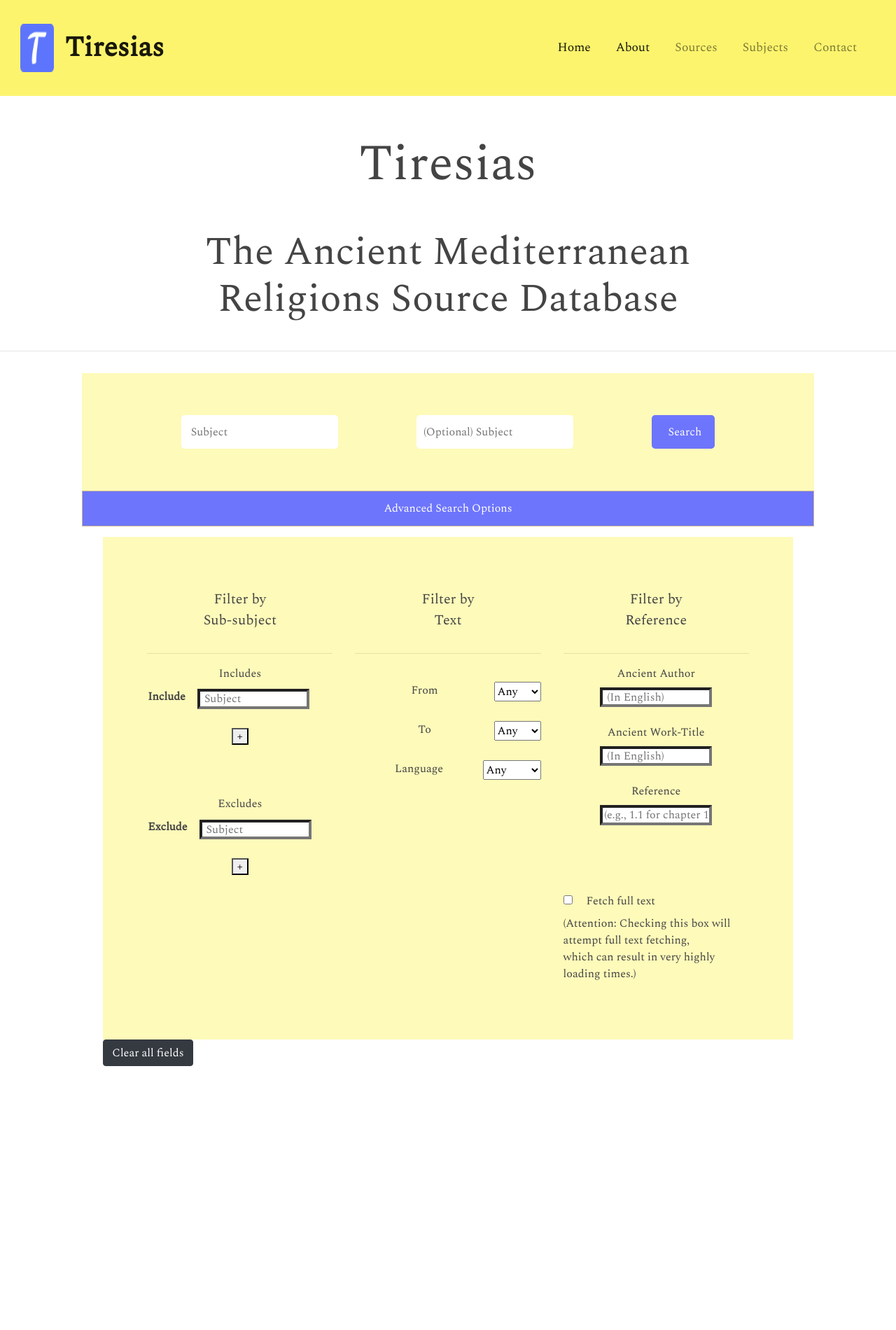
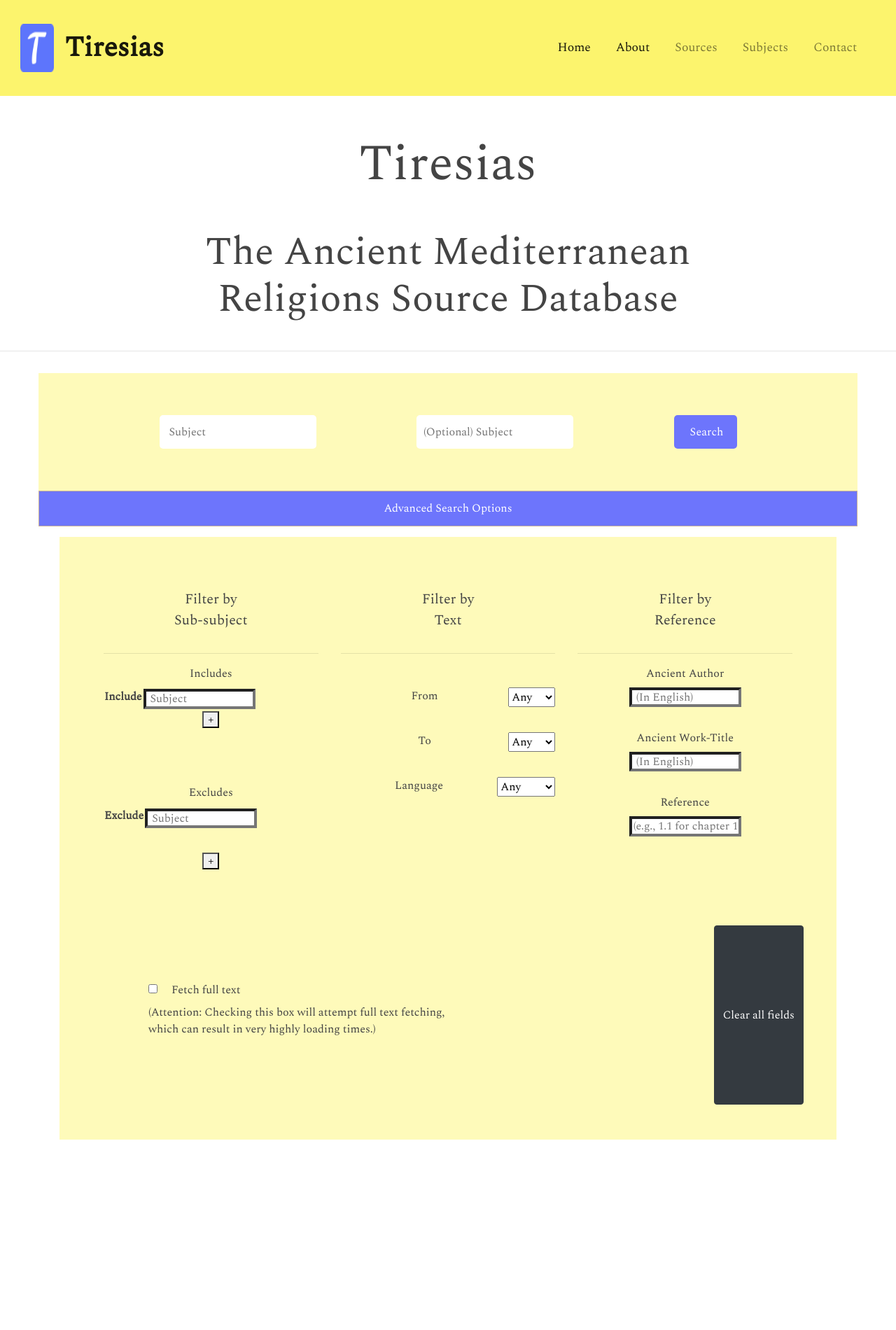
Before and after one commit to carinature/WebLib, a Flask app: page / in a window 1280 px wide, after a click on "Advanced Search Options". Shown: the top 1900 px of the page at 70% size. Run offline with Flask 2, Linux system fonts and the light colour scheme; parts of the project's set-up code (start-up, migrations or seed data) failed here and were passed over; some libraries are stand-ins or nearby versions.

Commit message:
filter style update

```diff
--- a/app/static/css/style.css
+++ b/app/static/css/style.css
@@ -130,6 +130,10 @@
     border-radius: 1em;
 }
 
+.add-btn {
+    margin-bottom: 4rem;
+}
+
 /* General
    ========================================================================== */
 
@@ -200,8 +204,13 @@
     float: top;
 }
 
-.margin-left-15 {
-    margin-left: 15px;
+.margin-left-1r {
+    margin-left: 1rem;
+}
+
+
+.margin-2r {
+    margin: 2rem;
 }
 
 .position-rel {
@@ -417,6 +426,13 @@
 /*  margin-left: -15px;*/
 /*}*/
 
+.filter-section {
+    padding: 1rem 1rem 2rem 1rem;
+}
+
+.filter-sub-section {
+    padding-bottom: 1rem;
+}
 
 .search-bar {
     display: inline-block;
--- a/app/static/js/script.js
+++ b/app/static/js/script.js
@@ -64,7 +64,6 @@
     return false;
 });
 
-
 //load raw scv files into the MySQL DB
 $('button#email_button').on('click', function (e) {
     //  NEXT TO COMMANDS DO NOT SEEM TO WORK
@@ -98,7 +97,10 @@
 /**
  * adding a field to the filtering form
  * */
-function add_field(type = 'exclude') {
+$('button.add-btn').on('click', function (e) {
+// function add_field(type = 'exclude') {
+    let type = this.id.split('-')[1];
+    console.log(type)
     // which table to expand
     let tbody = document.getElementById(type + 's-0').lastChild;
     // get number of input fields
@@ -135,7 +137,9 @@
     new_tr.appendChild(new_td);
     tbody.appendChild(new_tr);
 
-}
+});
+
+
 
 /**
  * clearing all fields in the search bar and filter form
--- a/app/templates/filtering.html
+++ b/app/templates/filtering.html
@@ -2,94 +2,90 @@
 <!-------------------Filtering---------------------->
 <!------------------------------------------->
 
-
-<!--the Filter Options button-->
+{#<!--      Filter Options Button    -->#}
 <button class="s01 btn-primary" data-toggle="collapse" data-target="#filtering" type="button">
     Advanced Search Options
 </button>
 
-<!--hidden filtering section-->
+{#<!--      hidden filtering section    -->#}
 <div class="s01">
     <!-- s01 should appear in a parent element of collapse, so it would use the correct css rule for form-->
     <div id="filtering" class="collapse ">
-        <div class="container-fluid padding-bot-2 container">
+        <div class="container-fluid container padding-bot-2 ">
             <div class="row text-center inner-form ">
                 {{ search_bar['filter_form'].hidden_tag() }}
 
-                <!--sub-subject filtering options-->
-                <div class="col-md-6 col-lg-4 position-rel">
-                    <h5 class="head-title col-form-label-lg" >
+                <!-- filter by sub-subject options-->
+                <div class="col-md-6 col-lg-4 filter-section">
+                    <h5 class="head-title col-form-label-lg">
                         Filter by<br>Sub-subject
                     </h5>
                     <hr>
-
+                    <div class="padding-bot-1">
                         {{ search_bar['filter_form'].includes.label }}
                         {% for i in search_bar['filter_form'].includes %}
                             {{ i }}
                         {% endfor %}
-                    <br>
-                    <button onclick="add_field('include')" type="button"> + </button>
-                    <br><br><br><br>
-
+                        <button class="add-btn" id="add-include" type="button"> +</button>
+                    </div>
+                    <div class="padding-bot-1">
                         {{ search_bar['filter_form'].excludes.label }}
                         {% for i in search_bar['filter_form'].excludes %}
                             {{ i }}
                         {% endfor %}
-                    <br>
-                    <button onclick="add_field('exclude')" type="button"> + </button>
-
-                    {#                    <label>or check and uncheck in the list below</label>#}
-
+                        <button class="add-btn margin-2r" id="add-exclude" type="button"> +</button>
+                    </div>
                 </div>
 
-                <!--text and reference filtering options-->
-                <div class="col-md-6 col-lg-4 padding-1r;">
-                    <h5 class="head-title col-form-label-lg">
+                <!-- filter by text options-->
+                <div class="col-md-6 col-lg-4 filter-section">
+                    <h5 class="head-title col-form-label-lg ">
                         Filter by<br>Text
                     </h5>
-                    <hr>
-                    <br>
+                    <hr class="padding-bot-2">
+                    <div class="padding-bot-2">
                         {{ search_bar['filter_form'].from_century.label }}
                         {{ search_bar['filter_form'].from_century }}
-                    <br><br>
+                    </div>
+                    <div class="padding-bot-2">
                         {{ search_bar['filter_form'].to_century.label }}
                         {{ search_bar['filter_form'].to_century }}
-                    <br><br>
+                    </div>
+                    <div class="padding-bot-2">
                         {{ search_bar['filter_form'].language.label }}
                         {{ search_bar['filter_form'].language }}
+                    </div>
+                </div>
 
-                    {#                    {% if SMALL_SCREEN %}#}
-                    <br><br>
-                    {#                    {% endif %}#}
-                </div>
-                <div class="col-md-6 col-lg-4">
+                <!-- filter by reference options-->
+                <div class="col-md-6 col-lg-4 filter-section">
                     <h5 class="head-title  col-form-label-lg">
                         Filter by<br>Reference
                     </h5>
                     <hr>
+                    <div class="padding-bot-2">
                         {{ search_bar['filter_form'].ancient_author.label }} <br>
                         {{ search_bar['filter_form'].ancient_author }}
-                    <br><br>
+                    </div>
+                    <div class="padding-bot-2">
                         {{ search_bar['filter_form'].ancient_title.label }} <br>
                         {{ search_bar['filter_form'].ancient_title }}
-                    <br><br>
+                    </div>
+                    <div class="padding-bot-2">
                         {{ search_bar['filter_form'].reference.label }} <br>
                         {{ search_bar['filter_form'].reference }}
-                    <div class="text-left">
-                        <br><br><br><br>
+                    </div>
+                </div>
+
+                <div class="text-left padding-5r">
                     {{ search_bar['filter_form'].fetch_full }}
-                        &nbsp;&nbsp;&nbsp; {{ search_bar['filter_form'].fetch_full.label }}
-                        <br>
+                    &nbsp;&nbsp;&nbsp; {{ search_bar['filter_form'].fetch_full.label }} <br>
                     {#                        {{ search_bar['filter_form'].attention_label }}#}
                     <p id="fetch_full_warn" class="display-block">
                         (Attention: Checking this box will attempt full text fetching,
                         <br>which can result in very highly loading times.)</p>
-
-                    </div>
-
                 </div>
                 {#                <input type="reset" class="btn btn-dark bottom-left">#}
-            </div>
                 <button type="button"
                         class="btn btn-dark bottom-left"
                         onclick="clear_filter()">
@@ -98,10 +94,4 @@
             </div>
         </div>
     </div>
-
-
-{#{% if flag %}#}
-{#    {{ search_bar['filter_form'].fetch_results }}#}
-{#{% endif %}#}
-
-{#</form>#}
+</div>
```
Lines whose indentation alone changed are shown as unchanged.
